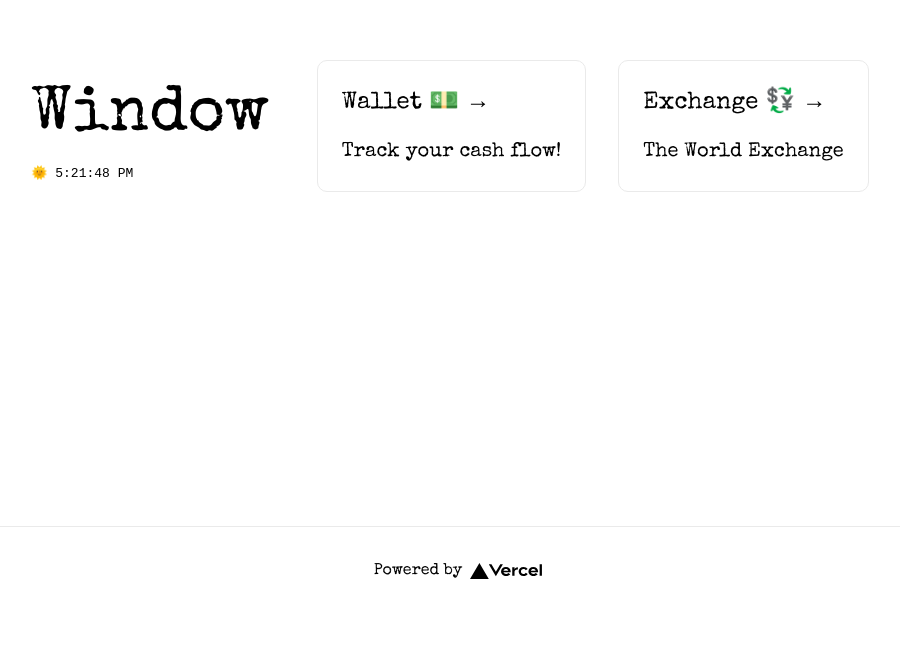
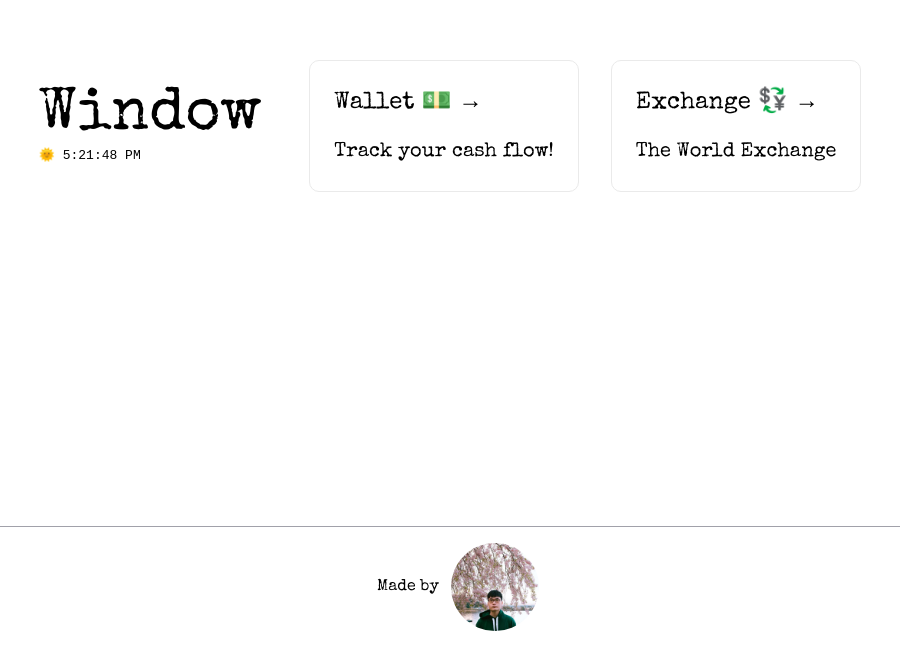
Before and after one commit to JeremyLoh/window, a Next.js app: page / in a window 1280 px wide. Shown: the part 274-921 px from the top of the page, without its empty margins (182-1082 px from the left). Before the commit the page ends 889 px from the top, so only its background shows below. Built offline with nearby package versions, Linux system fonts and the light colour scheme.

Commit message:
Replace index page css with TailwindCSS

```diff
--- a/pages/index.tsx
+++ b/pages/index.tsx
@@ -1,34 +1,29 @@
 import Head from "next/head"
 import Image from "next/image"
-import styles from "../styles/Home.module.css"
 import Emoji from "../components/emoji"
 import Clock from "../components/clock"
 import CardLink from "../components/cardLink"
+import profilePicture from "../public/profilePicture.jpg"
 
 export default function Home() {
   return (
-    <div className={styles.container}>
+    <div className="px-8">
       <Head>
         <title>Window</title>
         <meta name="description" content="Manage your finances" />
         <link rel="icon" href="/favicon.ico" />
       </Head>
 
-      <main className={styles.main}>
+      <main className="flex min-h-screen flex-col items-center justify-center gap-x-8 sm:flex-row">
         <div>
-          <h1 className={styles.title}>
-            Window
-          </h1>
+          <h1 className="text-left text-6xl">Window</h1>
           <Clock />
         </div>
-
-        <div className={styles.grid}>
+        <div className="flex max-w-2xl flex-col flex-wrap items-stretch justify-center sm:flex-row">
           <section>
             <CardLink href="/wallet" ariaLabel="wallet-feature">
               <h2>
-                Wallet {" "}
-                <Emoji symbol="💵" label="money"/>
-                {" "} &rarr;
+                Wallet <Emoji symbol="💵" label="money" /> &rarr;
               </h2>
               <p>Track your cash flow!</p>
             </CardLink>
@@ -36,9 +31,7 @@ export default function Home() {
           <section>
             <CardLink href="/exchange" ariaLabel="exchange-feature">
               <h2>
-                Exchange {" "}
-                <Emoji symbol="💱" label="currency-exchange"/>
-                {" "} &rarr;
+                Exchange <Emoji symbol="💱" label="currency-exchange" /> &rarr;
               </h2>
               <p>The World Exchange</p>
             </CardLink>
@@ -46,16 +39,21 @@ export default function Home() {
         </div>
       </main>
 
-      <footer className={styles.footer}>
+      <footer className="flex items-center justify-center border-t border-zinc-400 py-4">
         <a
-          href="https://vercel.com?utm_source=create-next-app&utm_medium=default-template&utm_campaign=create-next-app"
+          className="flex flex-grow items-center justify-center gap-x-3"
+          href="https://github.com/JeremyLoh/"
           target="_blank"
           rel="noopener noreferrer"
         >
-          Powered by{' '}
-          <span className={styles.logo}>
-            <Image src="/vercel.svg" alt="Vercel Logo" width={72} height={16} />
-          </span>
+          Made by
+          <Image
+            className="rounded-full"
+            src={profilePicture}
+            alt="Jeremy Loh Profile Picture"
+            width={88}
+            height={88}
+          />
         </a>
       </footer>
     </div>
--- a/styles/Home.module.css
+++ /dev/null
@@ -1,91 +0,0 @@
-.container {
-  padding: 0 2rem;
-}
-
-.main {
-  min-height: 100vh;
-  padding: 4rem 0;
-  flex: 1;
-  display: flex;
-  flex-direction: row;
-  justify-content: center;
-  align-items: center;
-  column-gap: 2rem;
-}
-
-.footer {
-  display: flex;
-  flex: 1;
-  padding: 2rem 0;
-  border-top: 1px solid #eaeaea;
-  justify-content: center;
-  align-items: center;
-}
-
-.footer a {
-  display: flex;
-  justify-content: center;
-  align-items: center;
-  flex-grow: 1;
-}
-
-.title {
-  font-size: 4rem;
-}
-
-.title,
-.description {
-  text-align: center;
-}
-
-.description {
-  margin: 4rem 0;
-  line-height: 1.5;
-  font-size: 1.5rem;
-}
-
-.code {
-  background: #fafafa;
-  border-radius: 5px;
-  padding: 0.75rem;
-  font-size: 1.1rem;
-  font-family: Menlo, Monaco, Lucida Console, Liberation Mono, DejaVu Sans Mono,
-    Bitstream Vera Sans Mono, Courier New, monospace;
-}
-
-.grid {
-  display: flex;
-  flex-direction: row;
-  align-items: stretch;
-  justify-content: center;
-  flex-wrap: wrap;
-  max-width: 800px;
-}
-
-.logo {
-  height: 1em;
-  margin-left: 0.5rem;
-}
-
-@media (max-width: 600px) {
-  .grid {
-    width: 100%;
-    flex-direction: column;
-  }
-
-  .main {
-    flex-direction: column;
-  }
-}
-
-@media (prefers-color-scheme: dark) {
-  .footer {
-    border-color: #222;
-  }
-  .code {
-    background: #111;
-  }
-  .logo img {
-    filter: invert(1);
-  }
-}
```
Also changed, not shown: public/profilePicture.jpg (added).
